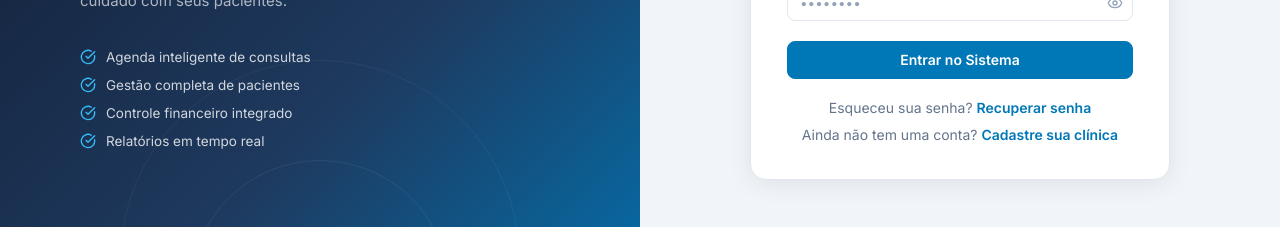
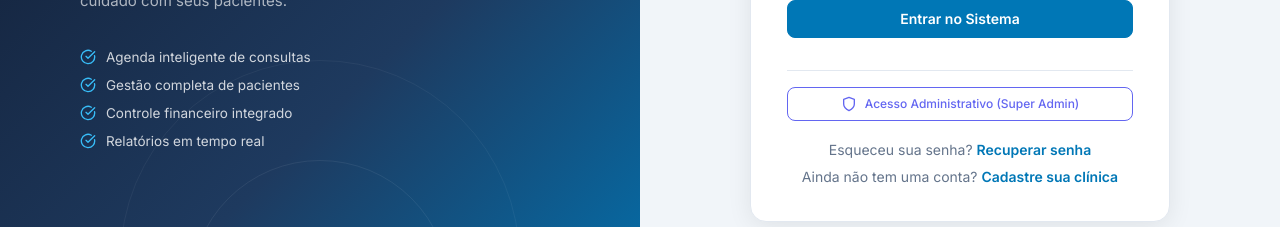
Before and after one commit to Felipecoder07/ortobase-saas, a React (Vite) app in the folder frontend/: page /login in a window 1280 px wide. Shown: the part 420-647 px from the top of the page. Built offline with nearby package versions, Linux system fonts and the light colour scheme; no server answers.

Commit message:
Restore super admin navigation button in login page

```diff
--- a/frontend/src/pages/Login.tsx
+++ b/frontend/src/pages/Login.tsx
@@ -244,7 +244,19 @@ const Login: React.FC = () => {
               {isLoading ? 'Entrando...' : 'Entrar no Sistema'}
             </button>
 
-
+            <div style={{ marginTop: '16px', borderTop: '1px solid #E2E8F0', paddingTop: '16px' }}>
+              <div style={{ display: 'flex', justifyContent: 'center' }}>
+                <button
+                  type="button"
+                  className="btn btn-outline"
+                  style={{ fontSize: '12px', padding: '8px 12px', width: '100%', borderColor: '#6366f1', color: '#6366f1', display: 'flex', justifyContent: 'center', gap: '8px', alignItems: 'center' }}
+                  onClick={() => navigate('/super-admin/login')}
+                >
+                  <svg width="16" height="16" viewBox="0 0 24 24" fill="none" stroke="currentColor" strokeWidth="2" strokeLinecap="round" strokeLinejoin="round"><path d="M12 22s8-4 8-10V5l-8-3-8 3v7c0 6 8 10 8 10z"></path></svg>
+                  Acesso Administrativo (Super Admin)
+                </button>
+              </div>
+            </div>
           </form>
 
           <p style={{ textAlign: 'center', fontSize: '14px', color: '#64748B', marginTop: '20px' }}>
```
